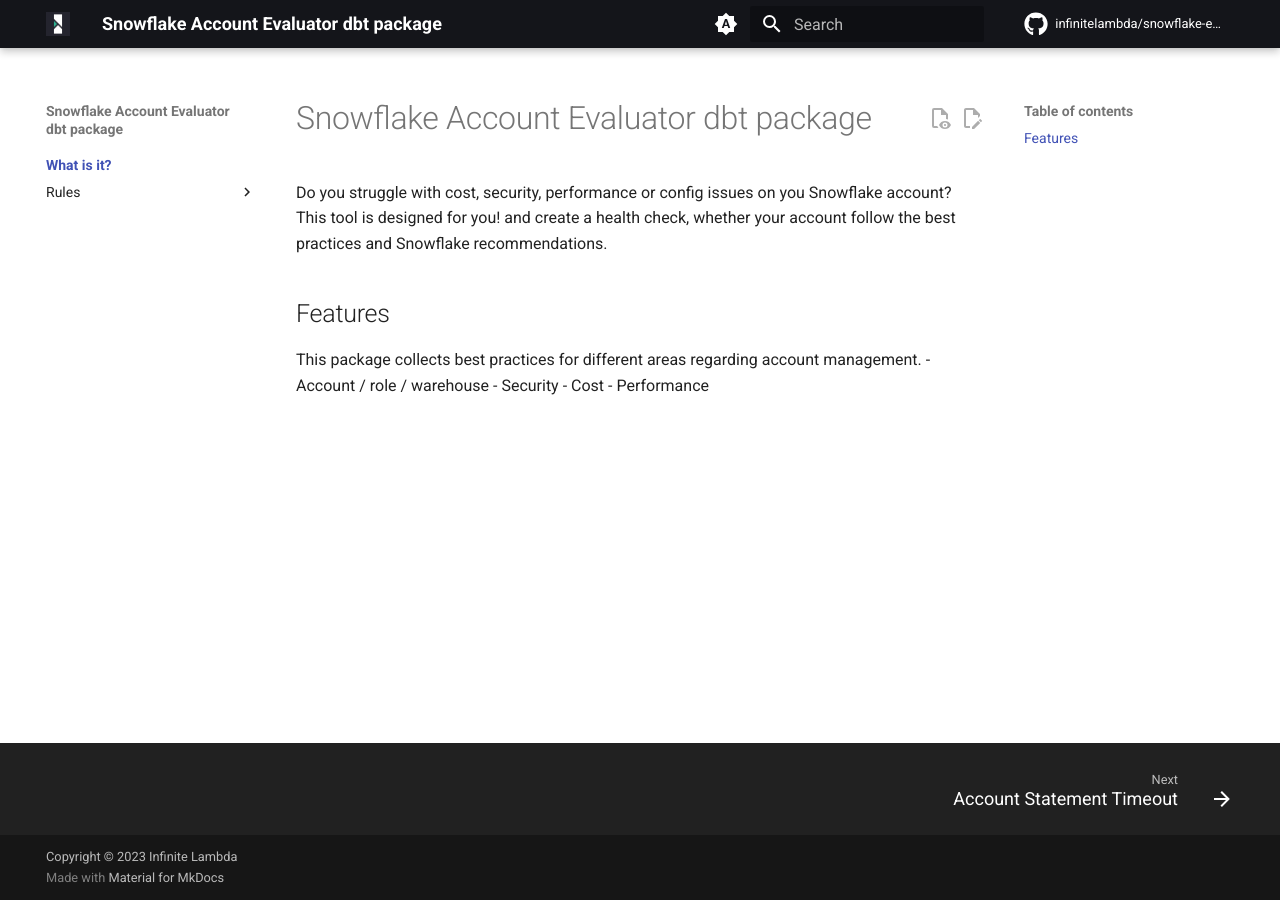
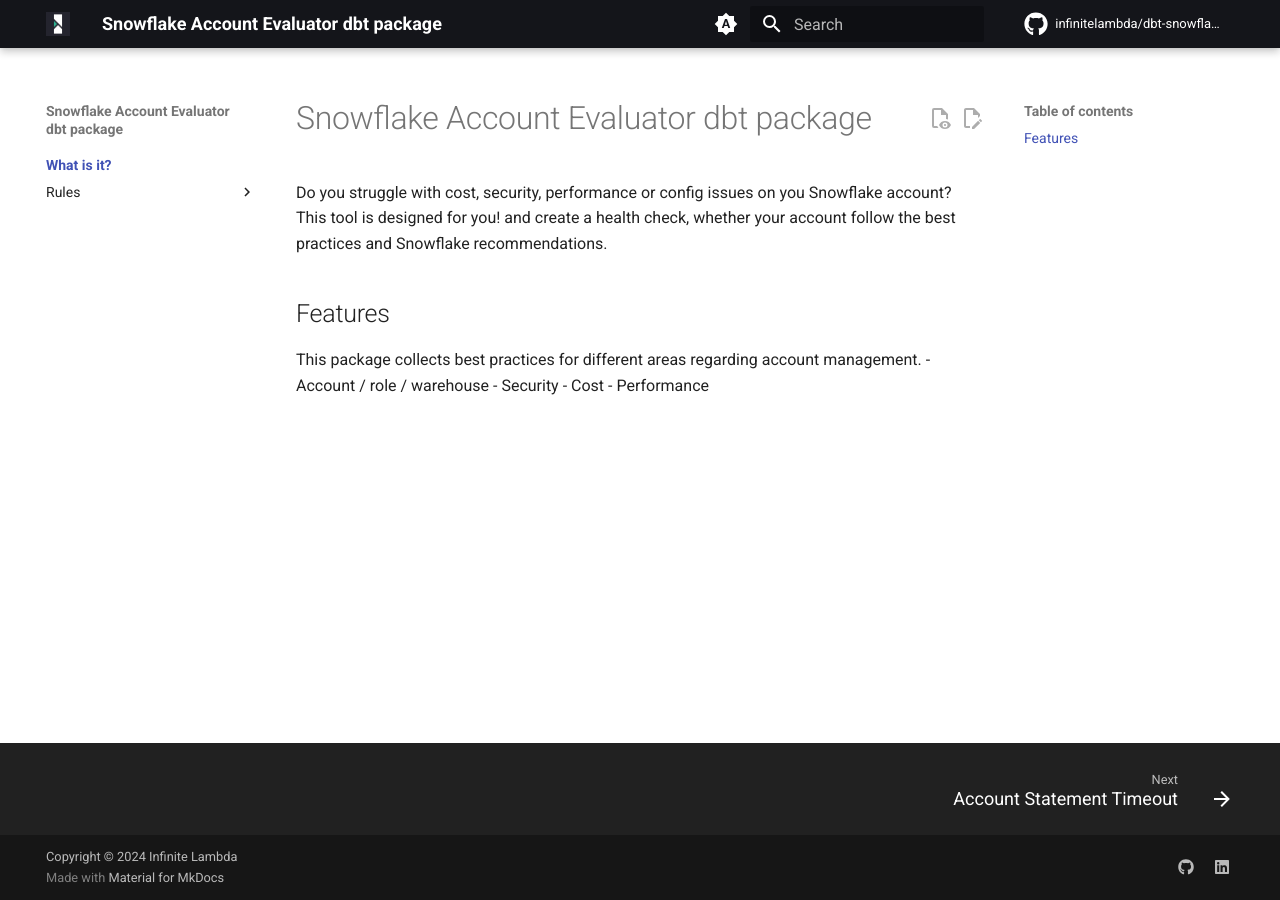
Before and after one commit to infinitelambda/dbt-snowflake-evaluator, an MkDocs documentation site: the page built from docs/index.md, in a window 1280 px wide. Built offline with MkDocs 1.6.1 and Material for MkDocs 9.7.7, drawn with Linux system fonts in a browser that asks for light colours; comment, search, counter and statistics services are not loaded; the version menu is left out; some of the changed lines change nothing that is shown.

Commit message:
Update mkdocs.yml

```diff
--- a/mkdocs.yml
+++ b/mkdocs.yml
@@ -1,13 +1,13 @@
 site_name: Snowflake Account Evaluator dbt package
-site_url: https://gitlab.infinitelambda.com/snowflake-evaluator
+site_url: https://infinitelambda.github.io/dbt-snowflake-evaluator/
 site_author: Infinite Lambda
 site_description: Offical documentation of `diqu` CLI
 
-repo_name: infinitelambda/snowflake-evaluator
-repo_url: https://gitlab.infinitelambda.com/infinitelambda/bi-chapter/snowflake-evaluator
+repo_name: infinitelambda/dbt-snowflake-evaluator
+repo_url: https://github.com/infinitelambda/dbt-snowflake-evaluator
 edit_uri: edit/main/docs/
 
-copyright: Copyright &copy; 2023 Infinite Lambda
+copyright: Copyright &copy; 2024 Infinite Lambda
 
 nav:
   - What is it?:
@@ -63,3 +63,38 @@
 plugins:
     - search
     - awesome-pages
+
+extra:
+  version:
+    provider: mike
+  annotate:
+    json: [.s2]
+  social:
+    - icon: fontawesome/brands/github
+      link: https://github.com/infinitelambda
+    - icon: fontawesome/brands/linkedin
+      link: https://www.linkedin.com/company/infinite-lambda/
+  consent:
+    title: Cookie consent
+    description: >-
+      We use cookies to recognize your repeated visits and preferences, as well
+      as to measure the effectiveness of our documentation and whether users
+      find what they're searching for. With your consent, you're helping us to
+      make our documentation better.
+  analytics:
+    provider: google
+    property: !ENV GOOGLE_ANALYTICS_KEY
+    feedback:
+      title: Was this page helpful?
+      ratings:
+        - icon: material/heart
+          name: This page was helpful
+          data: 1
+          note: >-
+            Thanks for your feedback!
+        - icon: material/heart-broken
+          name: This page could be improved
+          data: 0
+          note: >-
+            Thanks for your feedback! Help us improve this page by
+            using our <a href="https://github.com/infinitelambda/diqu/issues/new/?title=[DOCS]+{title}+-+{url}" target=_blank>feedback form</a>.
```
